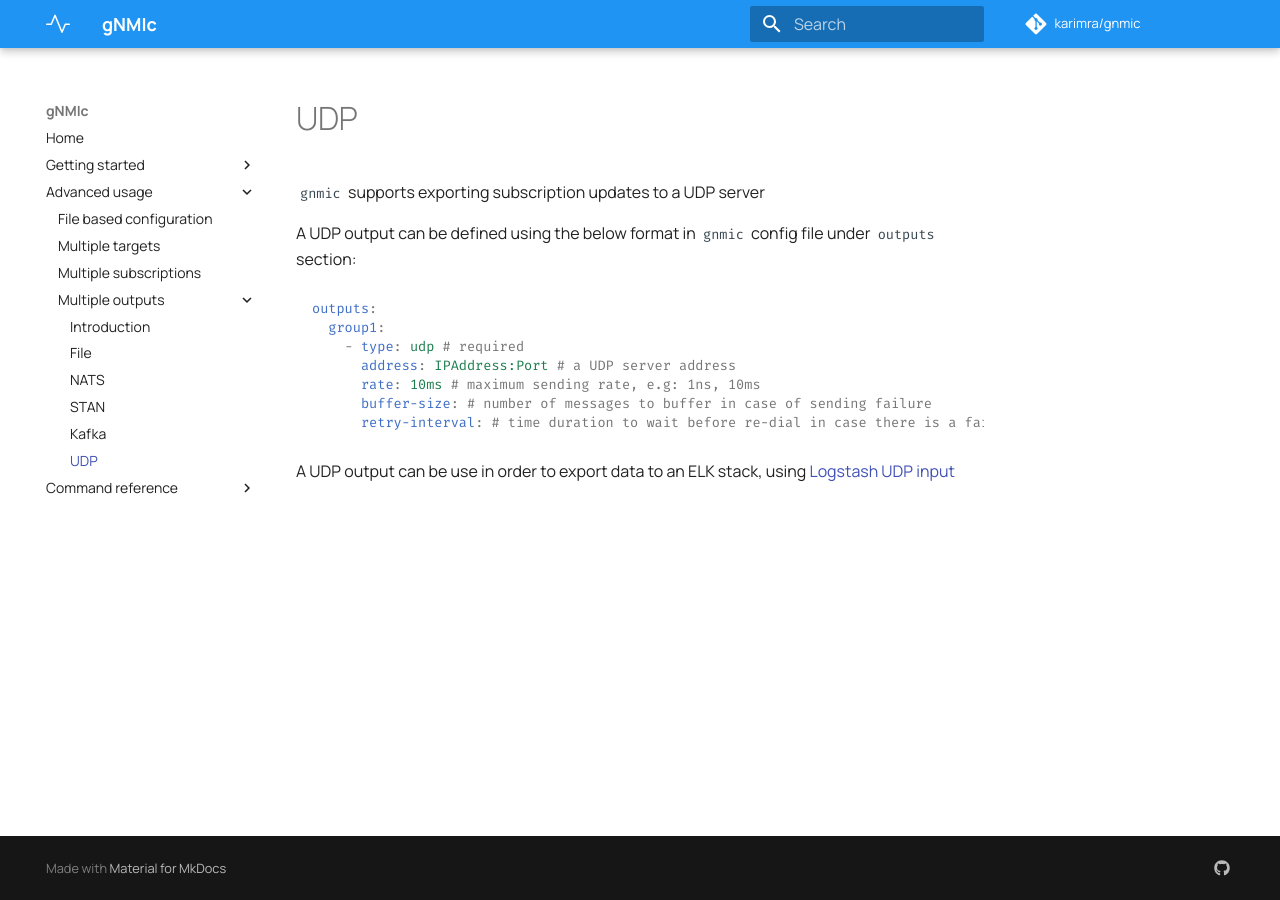
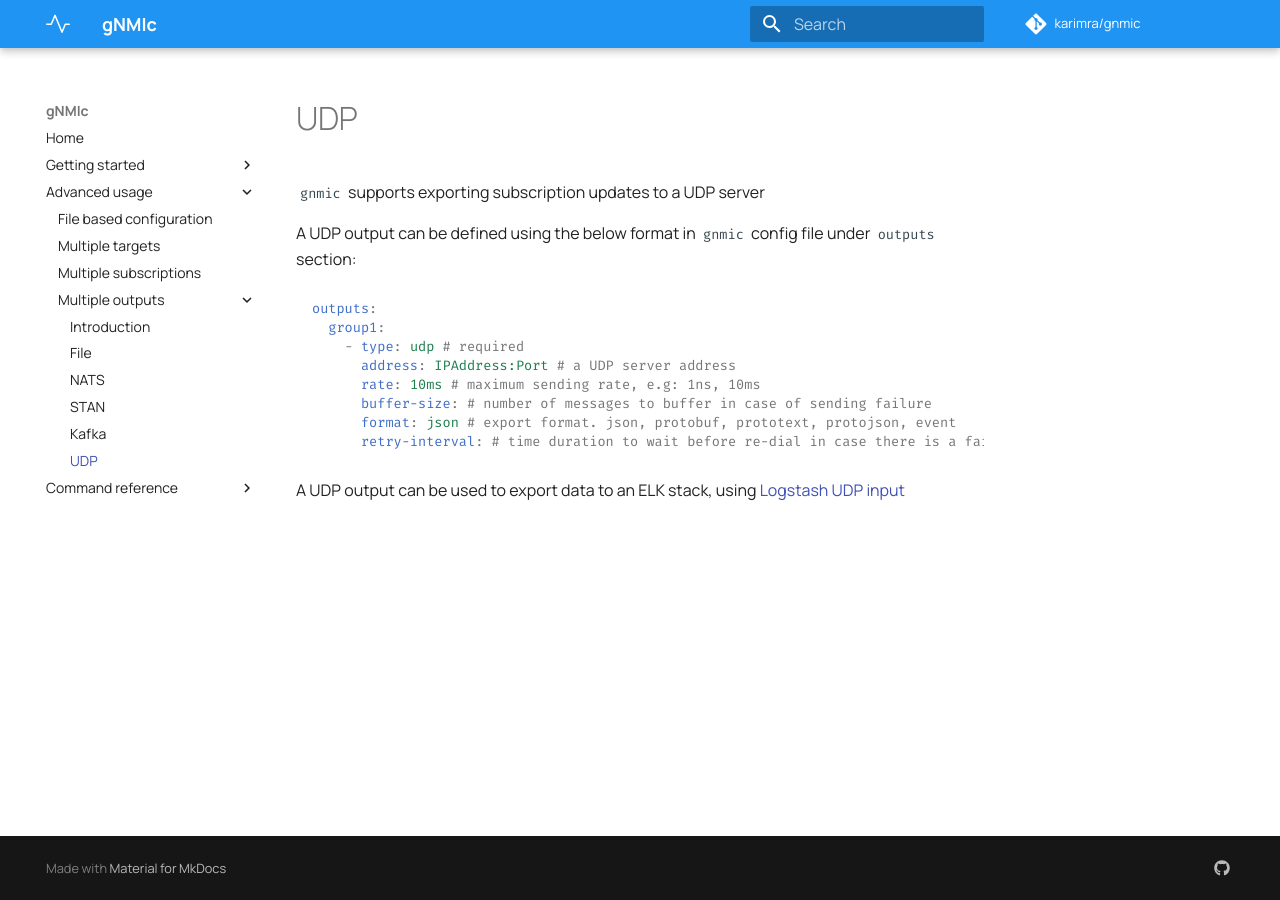
Before and after one commit to openconfig/gnmic, an MkDocs documentation site: the page built from docs/advanced/multi_outputs/udp_output.md, in a window 1280 px wide. Built offline with MkDocs 1.6.1 and Material for MkDocs 9.7.7, drawn with Linux system fonts in a browser that asks for light colours; comment, search, counter and statistics services are not loaded.

Commit message:
add format

````diff
--- a/docs/advanced/multi_outputs/udp_output.md
+++ b/docs/advanced/multi_outputs/udp_output.md
@@ -9,7 +9,8 @@ outputs:
       address: IPAddress:Port # a UDP server address
       rate: 10ms # maximum sending rate, e.g: 1ns, 10ms
       buffer-size: # number of messages to buffer in case of sending failure
+      format: json # export format. json, protobuf, prototext, protojson, event
       retry-interval: # time duration to wait before re-dial in case there is a failure
 ```
 
-A UDP output can be use in order to export data to an ELK stack, using [Logstash UDP input](https://www.elastic.co/guide/en/logstash/current/plugins-inputs-udp.html)
+A UDP output can be used to export data to an ELK stack, using [Logstash UDP input](https://www.elastic.co/guide/en/logstash/current/plugins-inputs-udp.html)
````
